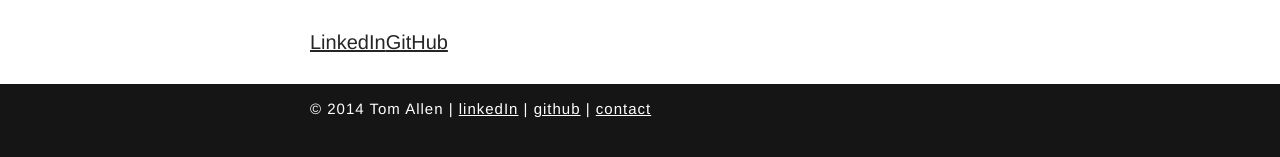
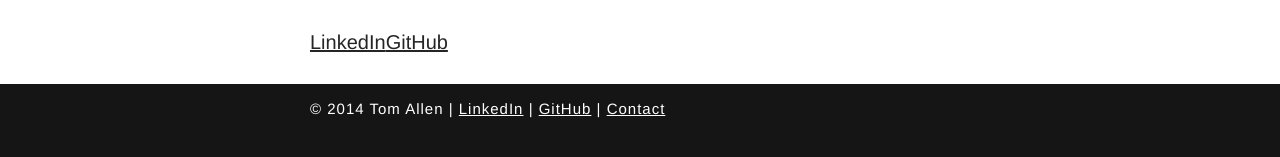
Before and after one commit to tomjamesallen/tomjamesallen-site, a Jekyll site: the page built from index.md, in a window 1280 px wide. Shown: the part 721-878 px from the top of the page. Built offline with Jekyll 4.4.1, drawn with Linux system fonts in a browser that asks for light colours; Markdown is read by kramdown in place of the engine named in the settings.

Commit message:
Another footer tweak.

```diff
--- a/_layouts/default.html
+++ b/_layouts/default.html
@@ -43,9 +43,9 @@
       <div class="inner">
         <p>
           © 2014 Tom Allen |
-          <a href="https://uk.linkedin.com/in/tom-allen-6ba20b57">linkedIn</a> |
-          <a href="https://github.com/tomjamesallen">github</a> |
-          <a href="/contact.html">contact</a>
+          <a href="https://uk.linkedin.com/in/tom-allen-6ba20b57">LinkedIn</a> |
+          <a href="https://github.com/tomjamesallen">GitHub</a> |
+          <a href="/contact.html">Contact</a>
         </p>
       </div>
     </footer>
```
